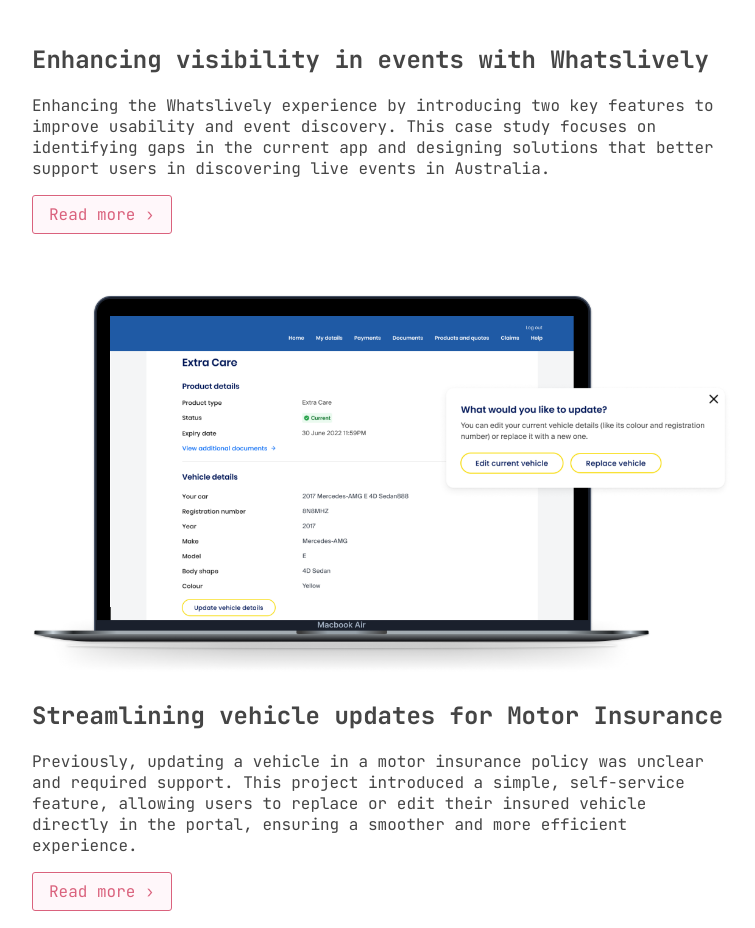
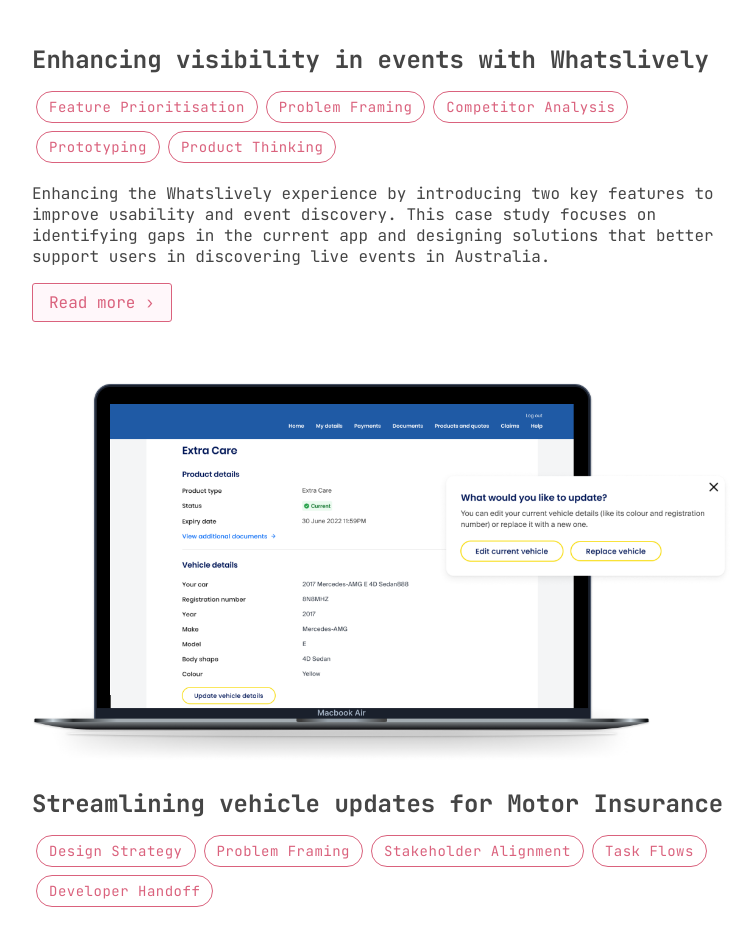
Before and after one commit to crystaltr/portfolio, a React (Create React App) app: page / in a window 1280 px wide. Shown: the part 787-1715 px from the top of the page, without its empty margins (258-1013 px from the left). Built offline with nearby package versions, Linux system fonts and the light colour scheme.

Commit message:
add tags

```diff
--- a/src/LandingPage.jsx
+++ b/src/LandingPage.jsx
@@ -46,6 +46,13 @@ class LandingPage extends Component {
                     <div className="project-text">
                     <img src={wl} alt="wl" class='img1'/>
                     <br/><br/><h2>Enhancing visibility in events with Whatslively</h2>
+                    <div class="tags">
+                        <span class="tag">Feature Prioritisation</span>
+                        <span class="tag">Problem Framing</span>
+                        <span class="tag">Competitor Analysis</span>
+                        <span class="tag">Prototyping</span>
+                        <span class="tag">Product Thinking</span>
+                    </div>
                         <p>
                         Enhancing the Whatslively experience by introducing two key features to improve usability and event discovery.
                         This case study focuses on identifying gaps in the current app and designing solutions that better support users in
@@ -58,6 +65,13 @@ class LandingPage extends Component {
                     <div className="project-text">
                             <img src={era} alt="era" class='img1'/>
                         <h2>Streamlining vehicle updates for Motor Insurance</h2>
+                        <div class="tags">
+                        <span class="tag">Design Strategy</span>
+                        <span class="tag">Problem Framing</span>
+                        <span class="tag">Stakeholder Alignment</span>
+                        <span class="tag">Task Flows</span>
+                        <span class="tag">Developer Handoff</span>
+                        </div>
                         <p>
                         Previously, updating a vehicle in a motor insurance policy was unclear and required support.
                         This project introduced a simple, self-service feature, allowing users to replace or edit their
--- a/src/landingpage.css
+++ b/src/landingpage.css
@@ -73,6 +73,10 @@
 .hero-section p {
   font-size: 14px;
   color: #555;
+}
+
+.project-text h2 {
+  margin-bottom: 12px;
 }
 
 /* Button Styling */
@@ -165,3 +169,15 @@
   max-width: 700px; /* Adjust size as needed */
   height: auto;
 }
+
+.tag {
+  display: inline-block;
+  border: 1px solid #DA627D;
+  border-radius: 20px;
+  color:  #DA627D;
+  font-size: 14px;
+  font-weight: 500;
+  padding: 6px 12px;
+  margin: 4px;
+  letter-spacing: 0.5px;
+}
```
